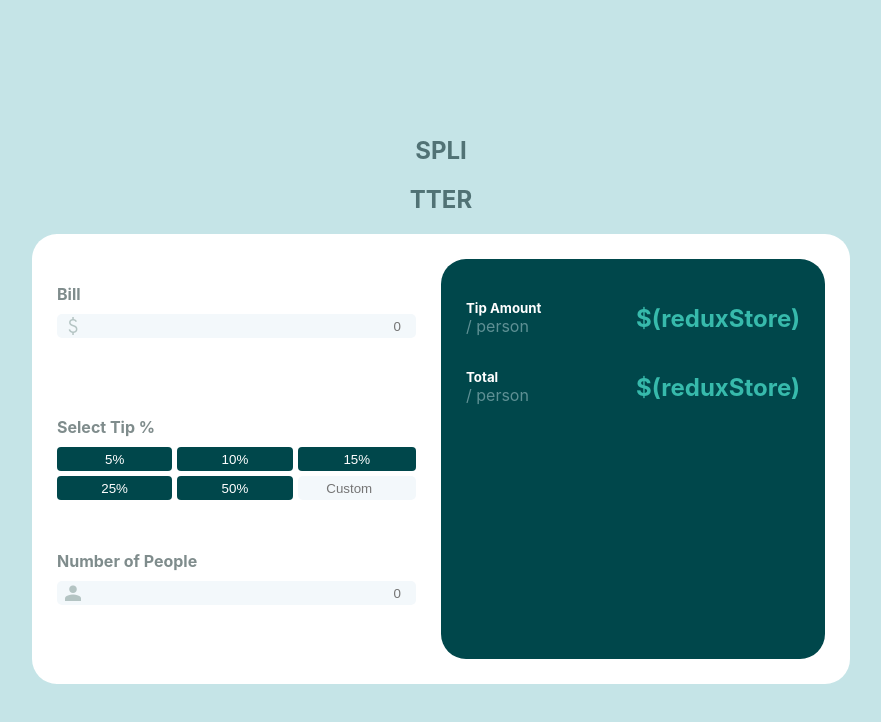
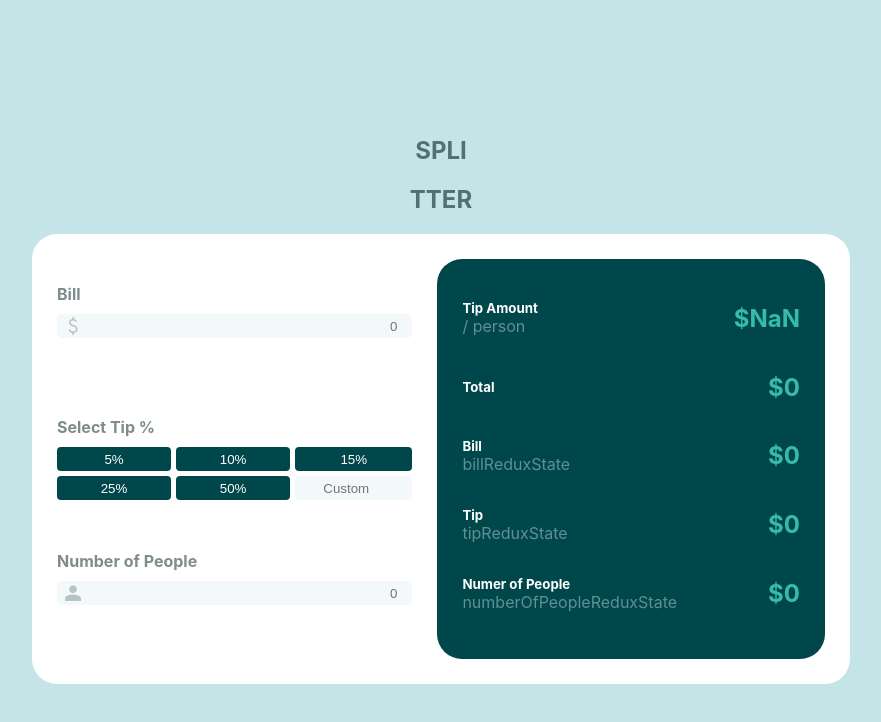
Before and after one commit to im-victor-mendez/tip_calculator, a React (Create React App) app: page / in a window 1280 px wide. Shown: the top 722 px of the page, without its empty margins (199-1080 px from the left). Built offline with nearby package versions, Linux system fonts and the light colour scheme.

Commit message:
Added funcionlaity to calculate tips. Pending to set tip clicking tip buttons.

```diff
--- a/src/App.js
+++ b/src/App.js
@@ -10,9 +10,9 @@ const viewResults = [
 
 const view = [
   <section id='set-data'>
-    <Input name='Bill' type='number' icon='Attach_Money' />
+    <Input id='bill' name='Bill' type='number' icon='Attach_Money' />
     <Tips name='Select Tip %' />
-    <Input name='Number of People' type='number' icon='Person' />
+    <Input id='numberOfPeople' name='Number of People' type='number' icon='Person' />
   </section>,
   <Board id='results-board' view={viewResults} />
 ]
--- a/src/components/Input.jsx
+++ b/src/components/Input.jsx
@@ -1,8 +1,12 @@
-import React from 'react'
+//import React, { useState } from 'react'
+import { useDispatch } from 'react-redux'
+import { setValue } from '../stateManagement/calculationSlice'
 import '../styles/Input.scss'
 
-/* props = name, type, placeholder, icon */
+/* props = id (to use in calculationSlice), name, type, placeholder, icon */
 function Input(props) {
+  //const [value, setValue] = useState(0)
+  const dispatch = useDispatch()
 
   return (
     <div className='input'>
@@ -15,6 +19,15 @@ function Input(props) {
           props.type == 'number' && props.placeholder == undefined ?
           '0' :
           props.placeholder
+        } onChange={
+          event => dispatch(
+            setValue(
+              {
+                id: props.id,
+                value: event.target.value
+              }
+            )
+          )
         } />
         {
           props.icon != undefined ?
--- a/src/components/Results.jsx
+++ b/src/components/Results.jsx
@@ -1,28 +1,6 @@
 import React from 'react'
+import { useSelector } from 'react-redux'
 import '../styles/Results.scss'
-
-const results = [
-    /*
-    {
-        name: '',
-        id: '',
-        subname: '',
-        result: '(reduxStore)'
-    }
-    */
-    {
-        name: 'Tip Amount',
-        id: 'tipAmount',
-        subname: '/ person',
-        result: '(reduxStore)'
-    },
-    {
-        name: 'Total',
-        id: 'total',
-        subname: '/ person',
-        result: '(reduxStore)'
-    }
-]
 
 /* props = id, name, subname, result */
 function Result(props) {
@@ -38,6 +16,55 @@ function Result(props) {
 }
 
 function Results() {
+    const state = useSelector(state => state.tipValue)
+
+    const tipAmount = state.tipAmount
+    const totalAmount = state.totalAmount
+    const bill = state.bill
+    const tip = state.tip
+    const numberOfPeople = state.numberOfPeople
+
+    const results = [
+        /*
+        {
+            name: '',
+            id: '',
+            subname: '',
+            result: '(reduxStore)'
+        }
+        */
+        {
+            name: 'Tip Amount',
+            id: 'tipAmount',
+            subname: '/ person',
+            result: tipAmount
+        },
+        {
+            name: 'Total',
+            id: 'total',
+            subname: '',
+            result: totalAmount
+        },
+        {
+            name: 'Bill',
+            id: 'bill',
+            subname: 'billReduxState',
+            result: bill
+        },
+        {
+            name: 'Tip',
+            id: 'tip',
+            subname: 'tipReduxState',
+            result: tip
+        },
+        {
+            name: 'Numer of People',
+            id: 'numberOfPeople',
+            subname: 'numberOfPeopleReduxState',
+            result: numberOfPeople
+        }
+    ]
+
     return (
         <section id="results">
             {
--- a/src/components/Tips.jsx
+++ b/src/components/Tips.jsx
@@ -24,7 +24,7 @@ function Tips(props) {
             percentage => <Percentage key={`key-Percentage-${percentage}`} percentage={percentage} />
           )
         }
-        <Input type='number' placeholder='Custom' />
+        <Input id='tip' type='number' placeholder='Custom' />
       </section>
     </div>
   )
--- a/src/index.js
+++ b/src/index.js
@@ -4,11 +4,15 @@ import './consts/colors.scss'
 import './index.css';
 import App from './App';
 import reportWebVitals from './reportWebVitals';
+import { Provider } from 'react-redux';
+import store from './stateManagement/store';
 
 const root = ReactDOM.createRoot(document.getElementById('root'));
 root.render(
   <React.StrictMode>
-    <App />
+    <Provider store={store}>
+      <App />
+    </Provider>
   </React.StrictMode>
 );
 
--- /dev/null
+++ b/src/stateManagement/calculationSlice.js
@@ -0,0 +1,58 @@
+import { createSlice } from "@reduxjs/toolkit";
+
+let bill = 0, tip = 0, numberOfPeople = 0, totalAmount = bill * (tip / 10), tipAmount = totalAmount/numberOfPeople
+
+const initialState = {
+    totalAmount,
+    tipAmount,
+    bill,
+    tip,
+    numberOfPeople
+}
+
+const calculationSlice = createSlice(
+    {
+        name: 'calculatorSlice',
+        initialState,
+        reducers: {
+            setValue: (state, action) => {
+                const payload = action.payload
+
+                switch (payload.id) {
+                    case 'bill':
+                        bill = payload.value
+
+                        totalAmount = (bill * tip).toFixed(2)
+                        break;
+
+                    case 'tip':
+                        payload.value = payload.value / 100
+                        tip = payload.value
+
+                        totalAmount = (bill * tip).toFixed(2)
+                        break;
+
+                    case 'numberOfPeople':
+                        numberOfPeople = payload.value
+
+                        totalAmount = (bill * tip).toFixed(2)
+                        break;
+
+                    default:
+                        break;
+                }
+
+                return {
+                    ...state,
+                    [payload.id]: payload.value,
+                    totalAmount,
+                    tipAmount: (totalAmount / numberOfPeople).toFixed(2)
+                }
+            }
+        }
+    }
+)
+
+export const { setValue } = calculationSlice.actions
+
+export default calculationSlice
--- /dev/null
+++ b/src/stateManagement/store.js
@@ -0,0 +1,13 @@
+import calculationSlice from "./calculationSlice";
+
+const { configureStore } = require("@reduxjs/toolkit");
+
+const store = configureStore(
+    {
+        reducer: {
+            tipValue: calculationSlice.reducer
+        }
+    }
+)
+
+export default store
```
